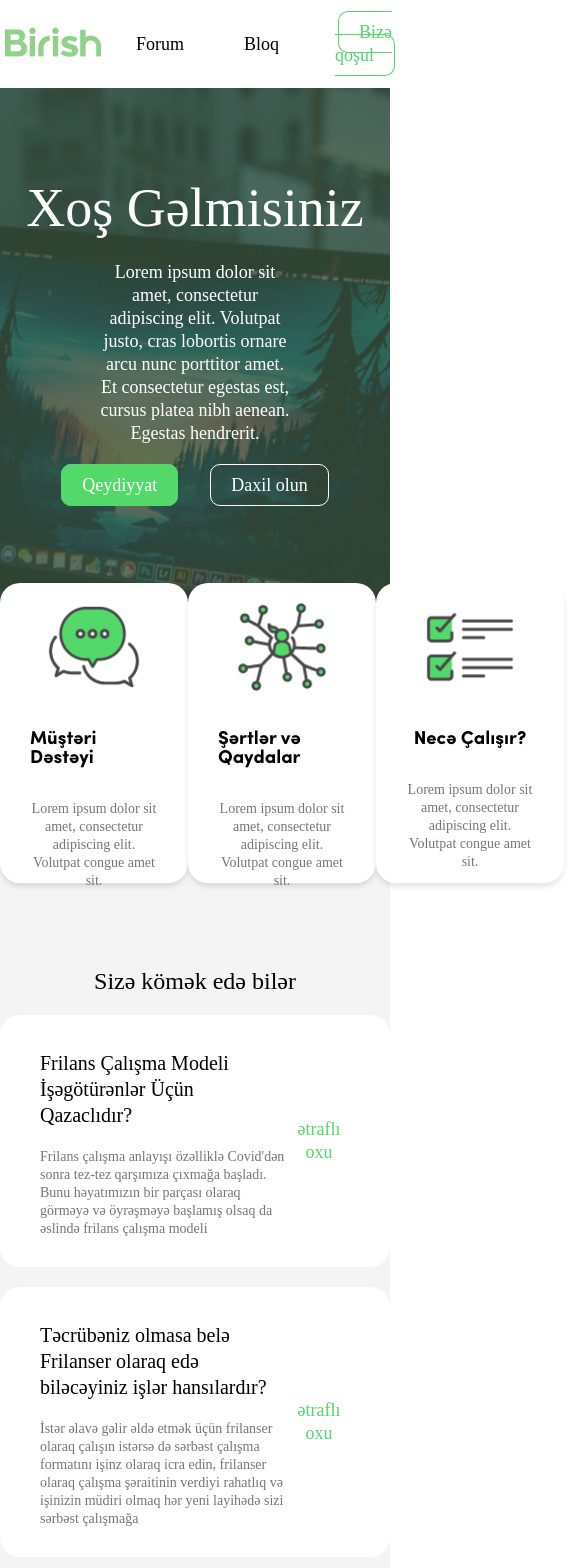
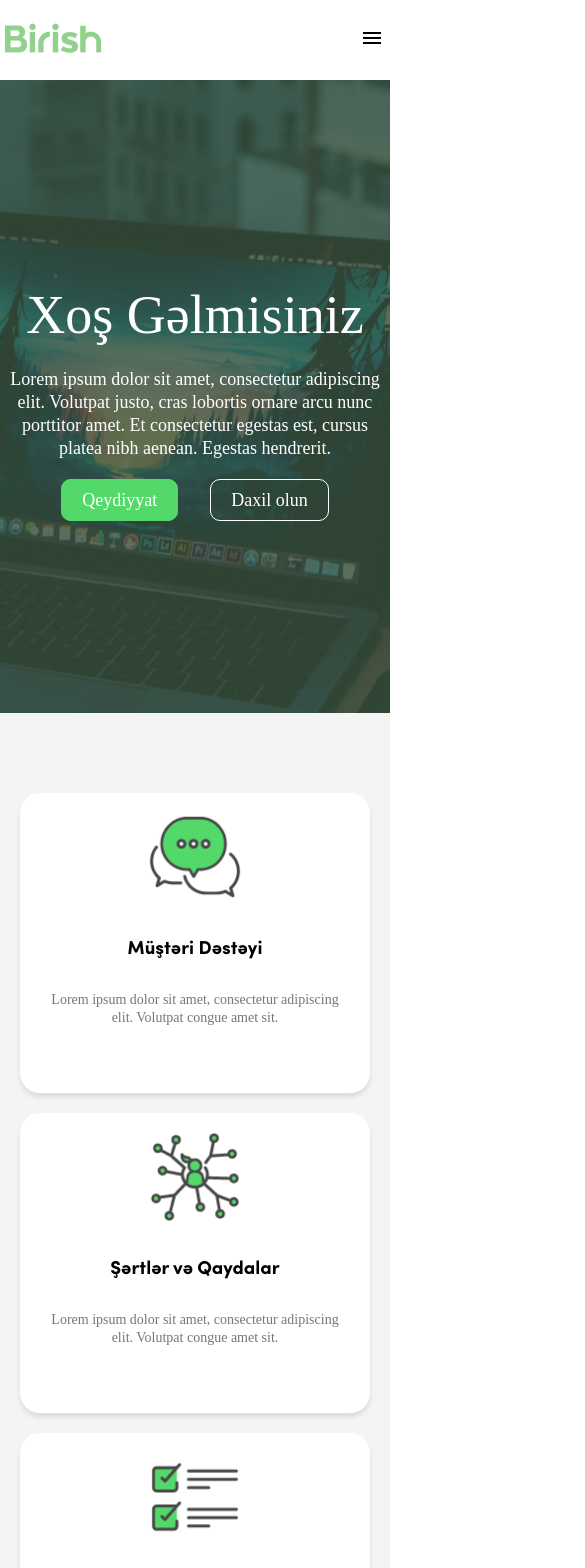
Before and after one commit to rahilaliyev/birish-community, a React (Create React App) app: page /forum in a window 390 px wide. Shown: the top 1568 px of the page, 585 px wide, since content can reach past the window. Built offline with nearby package versions, Linux system fonts and the light colour scheme; a web font is replaced by a local one.

Commit message:
responsive design

```diff
--- a/src/App.js
+++ b/src/App.js
@@ -8,6 +8,7 @@ import Forum from "./components/Forum/Forum";
 import Questions from "./components/Forum/Questions/Questions";
 import QuestionDetails from "./components/QuestionsDetails/QuestionDetails";
 import CreateTheme from "./components/CreateTheme/CreateTheme";
+import "./assets/styles/responsive.scss";
 
 const App = () => {
   return (
--- /dev/null
+++ b/src/assets/styles/responsive.scss
@@ -0,0 +1,129 @@
+@import "./variables.scss";
+
+@media only screen and (max-width: 1024px) {
+  .how-works {
+    flex-direction: column;
+    .section-text {
+      text-align: center;
+      width: 70%;
+      p {
+        width: 100%;
+      }
+    }
+  }
+}
+
+@media only screen and (max-width: 850px) {
+  .help {
+    padding: 60px 0;
+    .help-container {
+      .main-page-cards {
+        position: static;
+        flex-wrap: wrap;
+        .cards {
+          margin-bottom: 20px;
+        }
+      }
+    }
+  }
+
+  .solution {
+    .solution-wrapper {
+      .solution-container {
+        p {
+          width: 100%;
+        }
+      }
+    }
+  }
+
+  footer {
+    .footer-container {
+      flex-direction: column;
+      align-items: center;
+      text-align: center;
+      div {
+        &:last-child {
+          margin-top: 20px;
+        }
+      }
+    }
+  }
+}
+
+@media only screen and (max-width: 600px) {
+  header {
+    .hamburger {
+      display: block;
+    }
+    nav {
+      display: none;
+      ul {
+        flex-direction: column;
+        li {
+          margin-bottom: 20px;
+          &:last-child {
+            button {
+              margin-left: 0;
+              a {
+                background-color: white;
+                color: $mainColor;
+              }
+            }
+          }
+          a {
+            padding: 0;
+            color: white;
+          }
+        }
+      }
+    }
+  }
+
+  .main-page-container {
+    padding: 200px 10px;
+    .main-text {
+      .main-page-text {
+        p {
+          width: 100%;
+        }
+      }
+    }
+  }
+
+  .help {
+    .help-container {
+      .main-page-cards {
+        .cards {
+          flex-direction: column;
+        }
+      }
+      .helpCards {
+        padding: 20px;
+        .card {
+          flex-direction: column;
+          .card-text {
+            width: 100%;
+          }
+          a {
+            width: 100%;
+            margin-top: 10px;
+          }
+        }
+      }
+    }
+  }
+}
+
+@media only screen and (max-width: 450px) {
+  .help {
+    .help-container {
+      .main-page-cards {
+        padding: 20px;
+        .cards {
+          width: 100%;
+        }
+      }
+    }
+  }
+}
--- a/src/components/Header/Header.js
+++ b/src/components/Header/Header.js
@@ -1,10 +1,12 @@
-import React from "react";
+import React, { useState } from "react";
 import { Link, NavLink, useRouteMatch } from "react-router-dom";
 import Logo from "../../assets/images/Logo.png";
 import "./Header.scss";
+import MenuIcon from "@mui/icons-material/Menu";
 
 const Header = () => {
   const forumRoute = useRouteMatch("/forum");
+  const [openMenu, setopenMenu] = useState(false);
   return (
     <header className="container">
       <div className="logo">
@@ -18,7 +20,7 @@ const Header = () => {
         )}
       </div>
       <div className="navbar">
-        <nav>
+        <nav className={openMenu ? "hidden" : ""}>
           <ul>
             <li>
               <NavLink to="/forum">Forum</NavLink>
@@ -33,6 +35,9 @@ const Header = () => {
             </li>
           </ul>
         </nav>
+        <button className="hamburger" onClick={() => setopenMenu(!openMenu)}>
+          <MenuIcon />
+        </button>
       </div>
     </header>
   );
--- a/src/components/Header/Header.scss
+++ b/src/components/Header/Header.scss
@@ -58,4 +58,18 @@ header {
       }
     }
   }
+  .hidden {
+    display: flex;
+    align-items: center;
+    justify-content: center;
+    position: absolute;
+    left: 0;
+    top: 80px;
+    height: 200px;
+    width: 100%;
+    background-color: $mainColor;
+  }
+  .hamburger {
+    display: none;
+  }
 }
--- a/src/components/Main/Help.js
+++ b/src/components/Main/Help.js
@@ -1,11 +1,46 @@
 import React from "react";
 import { Link } from "react-router-dom";
 import "./Main.scss";
+import ChatIconImage from "../../assets/images/ChatIconImage.png";
+import CustomerIconImage from "../../assets/images/CustomerIconImage.png";
+import RulesIconImage from "../../assets/images/RulesIconImage.png";
 
 const Help = () => {
   return (
     <section className="help">
       <div className="help-container container">
+        <div className="main-page-cards">
+          <div className="cards">
+            <a href="https://birish.net/customer_support">
+              <img src={ChatIconImage} alt="CardImage" />
+              <h3>Müştəri Dəstəyi</h3>
+              <p>
+                Lorem ipsum dolor sit amet, consectetur adipiscing elit.
+                Volutpat congue amet sit.
+              </p>
+            </a>
+          </div>
+          <div className="cards">
+            <a href="https://birish.net/terms_and_conditions">
+              <img src={CustomerIconImage} alt="CardImage" />
+              <h3>Şərtlər və Qaydalar</h3>
+              <p>
+                Lorem ipsum dolor sit amet, consectetur adipiscing elit.
+                Volutpat congue amet sit.
+              </p>
+            </a>
+          </div>
+          <div className="cards">
+            <a href="https://birish.net/how-it-works">
+              <img src={RulesIconImage} alt="CardImage" />
+              <h3>Necə Çalışır?</h3>
+              <p>
+                Lorem ipsum dolor sit amet, consectetur adipiscing elit.
+                Volutpat congue amet sit.
+              </p>
+            </a>
+          </div>
+        </div>
         <h2>Sizə kömək edə bilər</h2>
         <div className="helpCards">
           <div className="card">
--- a/src/components/Main/Main.js
+++ b/src/components/Main/Main.js
@@ -1,8 +1,6 @@
 import React from "react";
 import "./Main.scss";
-import ChatIconImage from "../../assets/images/ChatIconImage.png";
-import CustomerIconImage from "../../assets/images/CustomerIconImage.png";
-import RulesIconImage from "../../assets/images/RulesIconImage.png";
+
 import { Link } from "react-router-dom";
 import Help from "./Help";
 import HowWorks from "./HowWorks";
@@ -30,38 +28,7 @@ const Main = () => {
               </button>
             </div>
           </div>
-          <div className="main-page-cards">
-            <div className="cards">
-              <a href="https://birish.net/customer_support">
-                <img src={ChatIconImage} alt="CardImage" />
-                <h3>Müştəri Dəstəyi</h3>
-                <p>
-                  Lorem ipsum dolor sit amet, consectetur adipiscing elit.
-                  Volutpat congue amet sit.
-                </p>
-              </a>
-            </div>
-            <div className="cards">
-              <a href="https://birish.net/terms_and_conditions">
-                <img src={CustomerIconImage} alt="CardImage" />
-                <h3>Şərtlər və Qaydalar</h3>
-                <p>
-                  Lorem ipsum dolor sit amet, consectetur adipiscing elit.
-                  Volutpat congue amet sit.
-                </p>
-              </a>
-            </div>
-            <div className="cards">
-              <a href="https://birish.net/how-it-works">
-                <img src={RulesIconImage} alt="CardImage" />
-                <h3>Necə Çalışır?</h3>
-                <p>
-                  Lorem ipsum dolor sit amet, consectetur adipiscing elit.
-                  Volutpat congue amet sit.
-                </p>
-              </a>
-            </div>
-          </div>
+
         </div>
       </div>
       <Help />
--- a/src/components/Main/Main.scss
+++ b/src/components/Main/Main.scss
@@ -5,9 +5,9 @@
   background-repeat: no-repeat;
   background-size: cover;
   background-position: center;
-  height: 660px;
+  padding: 200px 0;
   .main-text {
-    height: 100%;
+    position: relative;
     .main-page-text {
       color: white;
       display: flex;
@@ -15,7 +15,6 @@
       align-items: center;
       flex-direction: column;
       text-align: center;
-      height: 75%;
       p {
         width: 50%;
         font-size: 18px;
@@ -64,10 +63,20 @@
       }
     }
   }
+}
+
+.help {
+  background: $sectionBg;
+  padding: 150px 0 60px 0;
+  .help-container {
+    position: relative;
     .main-page-cards {
       display: flex;
       justify-content: space-evenly;
       align-items: center;
+      position: absolute;
+      bottom: 100%;
+      width: 100%;
       .cards {
         width: 260px;
         height: 300px;
@@ -100,12 +109,8 @@
         }
       }
     }
-}
-
-.help {
-  background: $sectionBg;
-  padding: 200px 0 60px 0;
     h2 {
+      padding-top: 50px;
       text-align: center;
       font-weight: 400;
     }
@@ -145,6 +150,7 @@
           width: 20%;
           &:hover {
             text-decoration: underline;
+          }
         }
       }
     }
@@ -206,7 +212,7 @@
     background-position: center;
     background-repeat: no-repeat;
     background-size: cover;
-    height: 230px;
+    padding: 35px 20px;
     .solution-container {
       display: flex;
       justify-content: center;
```
Lines whose indentation alone changed are shown as unchanged.
